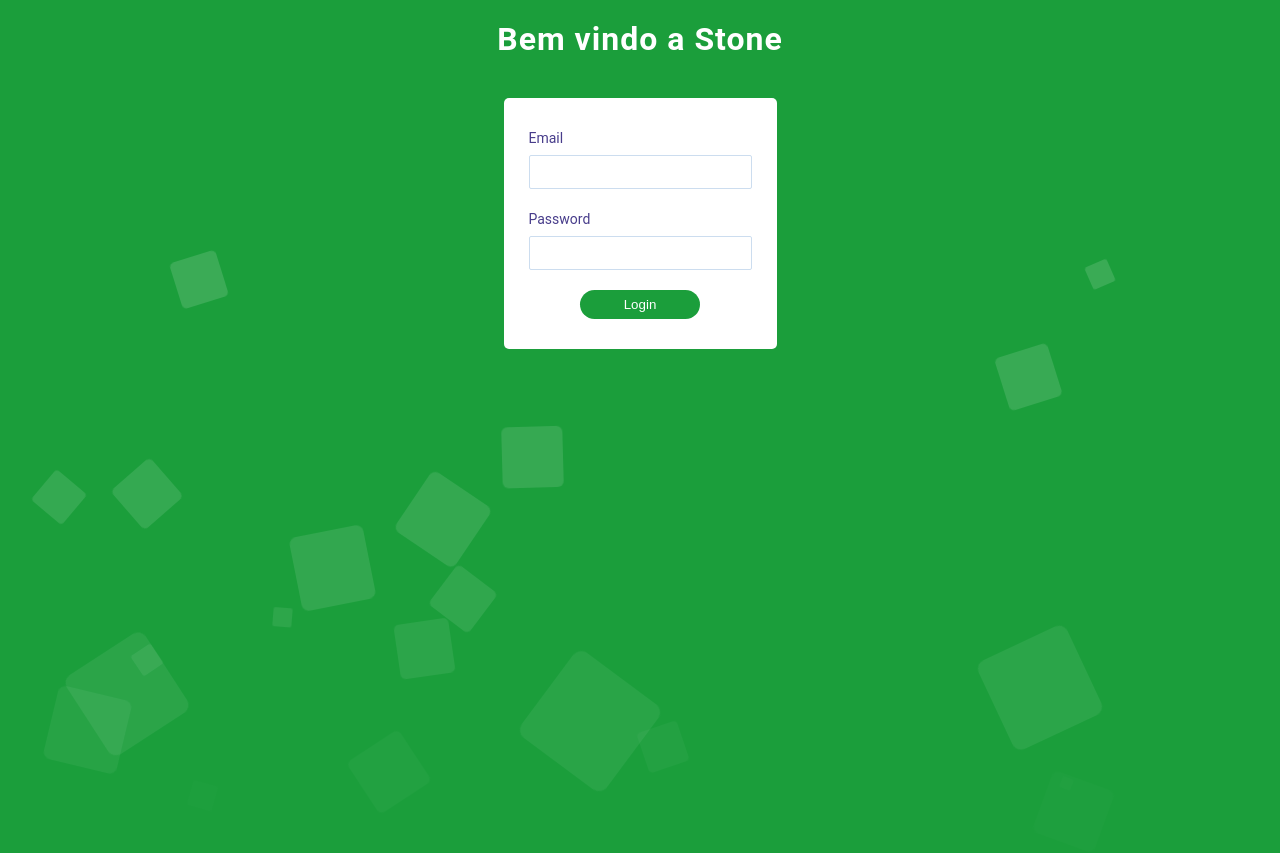
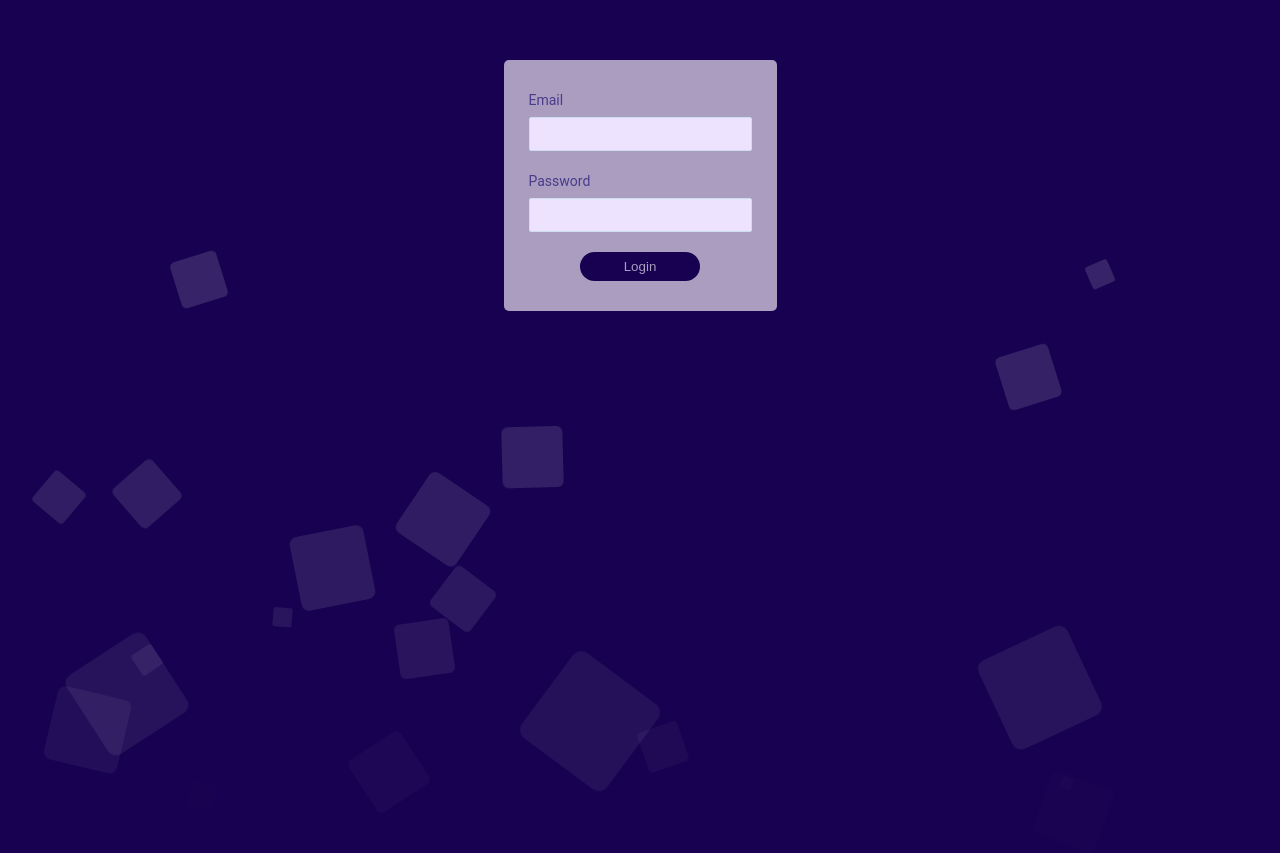
Before and after one commit to sikkex/Formulario-Animado, a plain HTML site: page desafios/07/index.html in a window 1280 px wide. Drawn offline with Linux system fonts and the light colour scheme.

Commit message:
Algumas mudanças no estilo

```diff
--- a/desafios/07/index.html
+++ b/desafios/07/index.html
@@ -9,7 +9,7 @@
   </head>
   <body>
     <section class="form-section">
-      <h1>Bem vindo a Stone</h1>
+      <h1></h1>
 
       <div class="form-wrapper">
         <form>
--- a/desafios/07/style.css
+++ b/desafios/07/style.css
@@ -10,7 +10,7 @@ body {
 }
 
 body {
-  background-color: #1B9E3B;
+  background-color: rgb(23, 1, 80);
   font-family: Roboto, Arial, sans-serif;
 }
 
@@ -25,12 +25,12 @@ h1 {
   font-size: 32px;
   letter-spacing: 1px;
   margin: 20px 0;
-  color: white;
+  color: rgb(214, 189, 255);
 }
 
 form {
   margin: 20px 0;
-  background-color: white;
+  background-color: rgb(170, 157, 192);
   padding: 30px 25px;
   border-radius: 5px;
 }
@@ -50,18 +50,19 @@ form .input-block input {
   margin-top: 8px;
   padding: 7px;
   font-size: 16px;
-  color: #1B9E3B;
+  color: rgb(23, 1, 80);
   border-radius: 2px;
   border: 1px solid #ccddef;
-  outline-color: #1B9E3B;
+  outline-color: rgb(23, 1, 80);
+  background-color: rgb(237, 227, 255);
 }
 
 form .btn-login {
   display: block;
   min-width: 120px;
   border: none;
-  background-color: #1B9E3B;
-  color: white;
+  background-color: rgb(23, 1, 80);
+  color: rgb(170, 157, 192);
   border-radius: 25px;
   margin: auto;
   padding: 7px;
```
